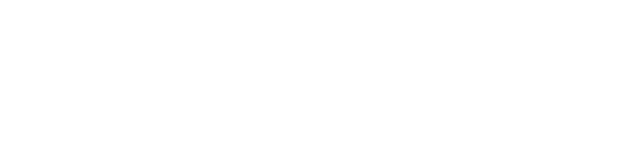
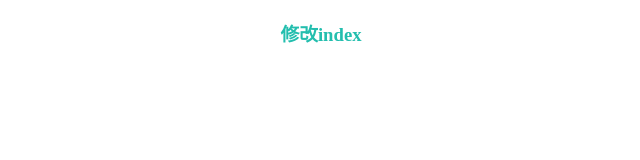
Before and after one commit to ronnywr/wjtest, a plain HTML site: page index.html in a window 1280 px wide. Shown: the whole page, without its empty margins (319-959 px from the left). Drawn offline with Linux system fonts and the light colour scheme.

Commit message:
第四次 修改index

```diff
--- a/index.html
+++ b/index.html
@@ -6,6 +6,7 @@
     <link rel="stylesheet" href="style.css">
 </head>
 <body>
+<h3>修改index</h3>
 </body>
 <script>
 
```
